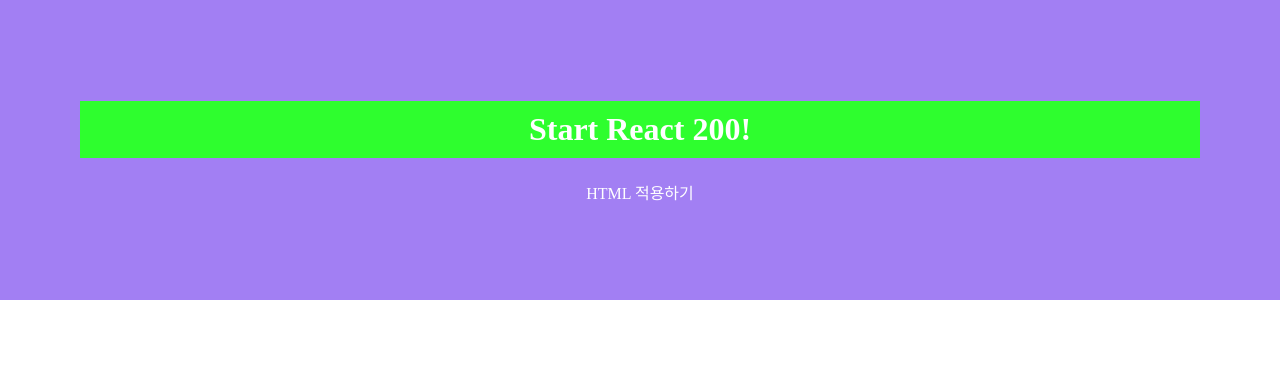
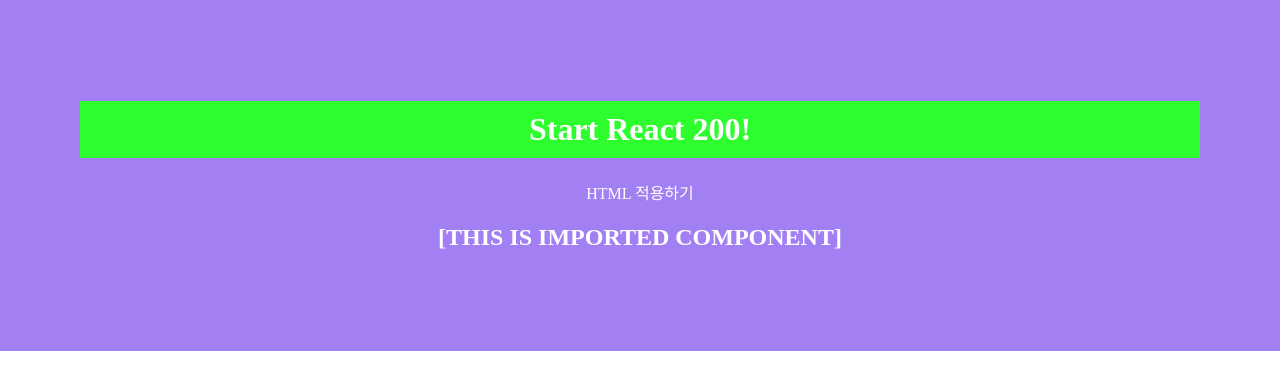
Before and after one commit to TomHoon/react-200, a React (Create React App) app: page / in a window 1280 px wide. Shown: the top 390 px of the page. Built offline with nearby package versions, Linux system fonts and the light colour scheme.

Commit message:
feat: class화

```diff
--- a/src/App.js
+++ b/src/App.js
@@ -1,10 +1,12 @@
 import './App.css'
+import R003_ImportComponent from './component/R003_ImportComponent'
 
 function App() {
   return (
     <div>
       <h1>Start React 200!</h1>
       <p>HTML 적용하기</p>
+      <R003_ImportComponent/>
     </div>
   );
 }
--- /dev/null
+++ b/src/component/R003_ImportComponent.js
@@ -0,0 +1,11 @@
+import React, {Component} from "react";
+
+class R003_ImportComponent extends Component {
+    render() {
+        return (
+            <h2>[THIS IS IMPORTED COMPONENT]</h2>
+        )
+    }
+}
+
+export default R003_ImportComponent;
```
